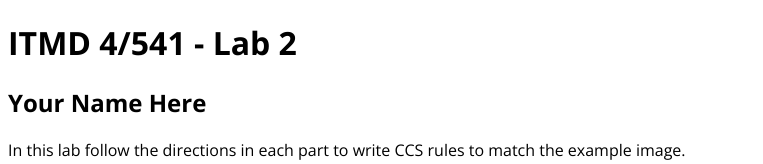
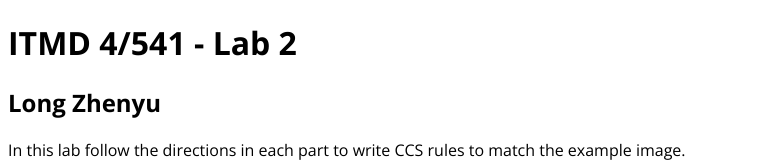
Before and after one commit to Long418413944/Long418413944-.github.io, a plain HTML site: page Lab2/index.html in a window 1280 px wide. Shown: the top 164 px of the page, without its empty margins (0-763 px from the left). Drawn offline with nearby package versions, Linux system fonts and the light colour scheme.

Commit message:
Update index.html
update name

```diff
--- a/Lab2/index.html
+++ b/Lab2/index.html
@@ -14,7 +14,7 @@
 <body>
   <header class="w700">
     <h1>ITMD 4/541 - Lab 2</h1>
-    <h2>Your Name Here</h2>
+    <h2>Long Zhenyu</h2>
     <p>In this lab follow the directions in each part to write CCS rules to match the example image. <strong>DO NOT</strong> edit this HTML file in any way except to add your name in the H2 in the Header section above this text. <strong>DO NOT</strong> edit the global.css file in any way. You will write all your CSS in the proper sections in the styles.css file only.</p>
     <p>Create a Lab2 folder in your class GitHub repository and place all the files for this lab in that folder, including the assets folder with images. Once you publish this lab to GitHub Pages, submit to the blackboard assignment a link to this main lab page in GitHub Pages and your GitHub repository code.</p>
   </header>
```
